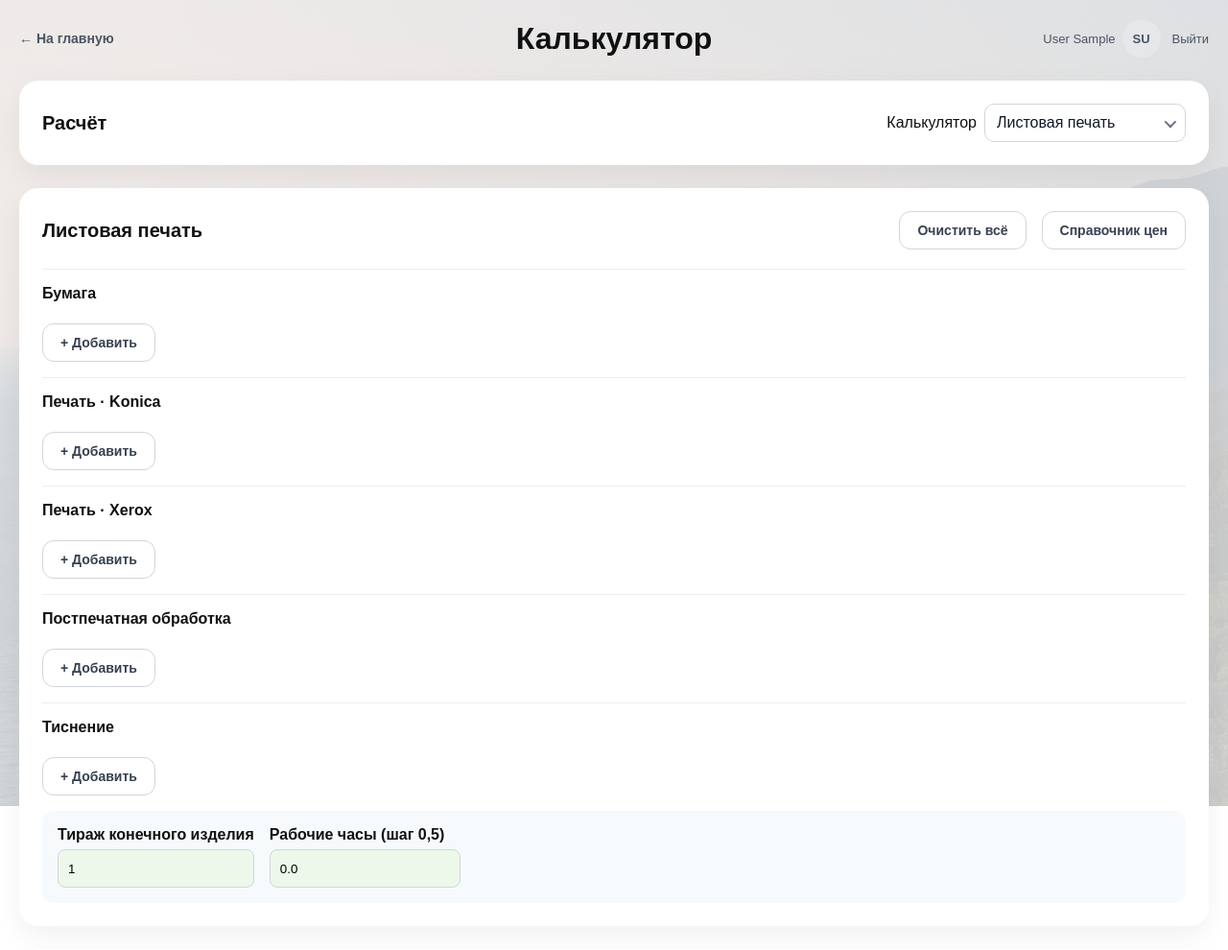
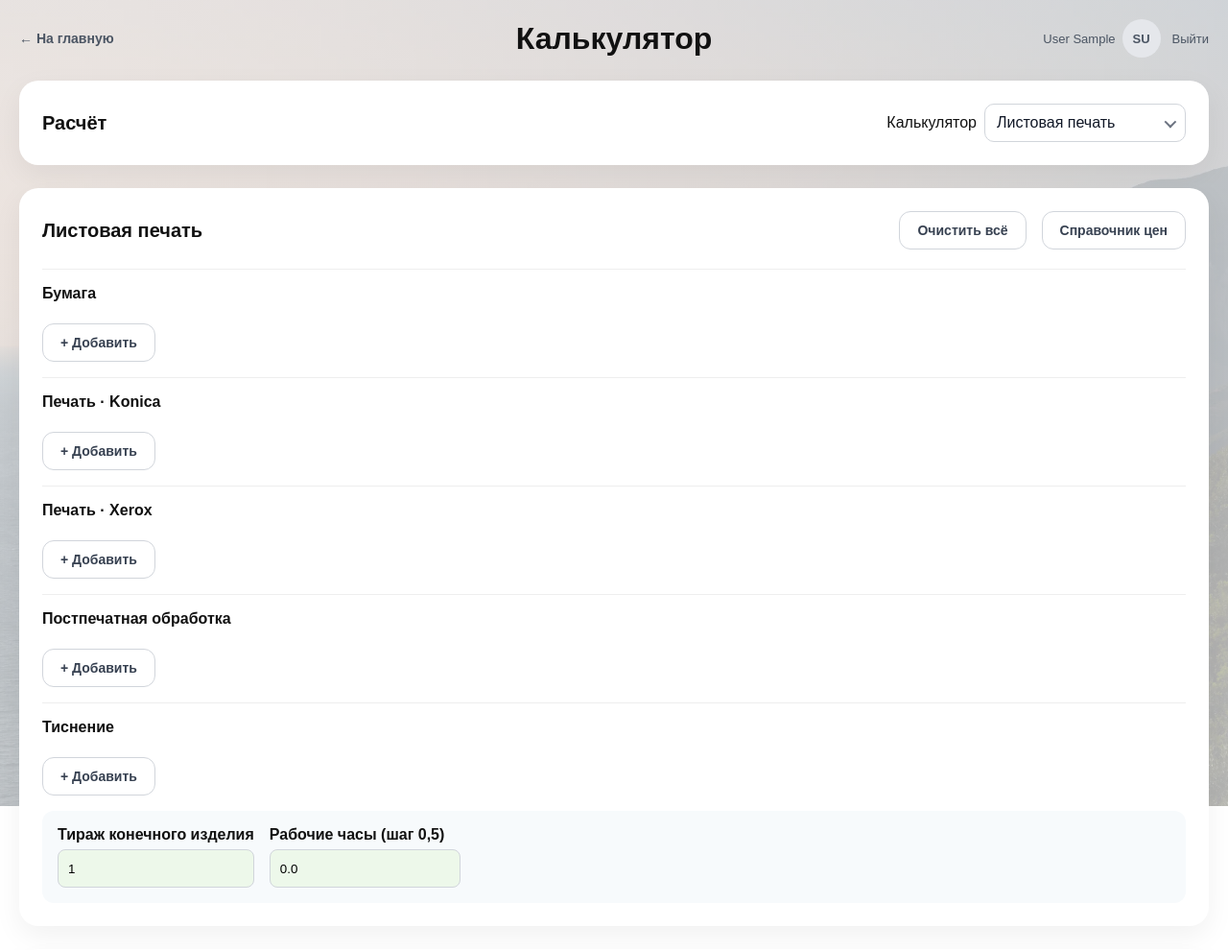
Before and after one commit to Akkormsk/psadmin, a Django app: page /calculator/ in a window 1280 px wide. Shown: the top 990 px of the page at 96% size. Run offline with Django 4.2, Linux system fonts and the light colour scheme; the visitor is signed in with stand-in values (Sample User, id 1); data comes from the database, SQL or seed files in the repository; data that the repository does not hold is empty.

Commit message:
Сделать фоновое изображение ярче

```diff
--- a/static/core/index.css
+++ b/static/core/index.css
@@ -1,6 +1,6 @@
 :root {
   --app-background-image: url("background.webp");
-  --app-background-overlay: rgba(248, 249, 250, 0.80);
+  --app-background-overlay: rgba(248, 249, 250, 0.70);
 }
 
 body {
```
